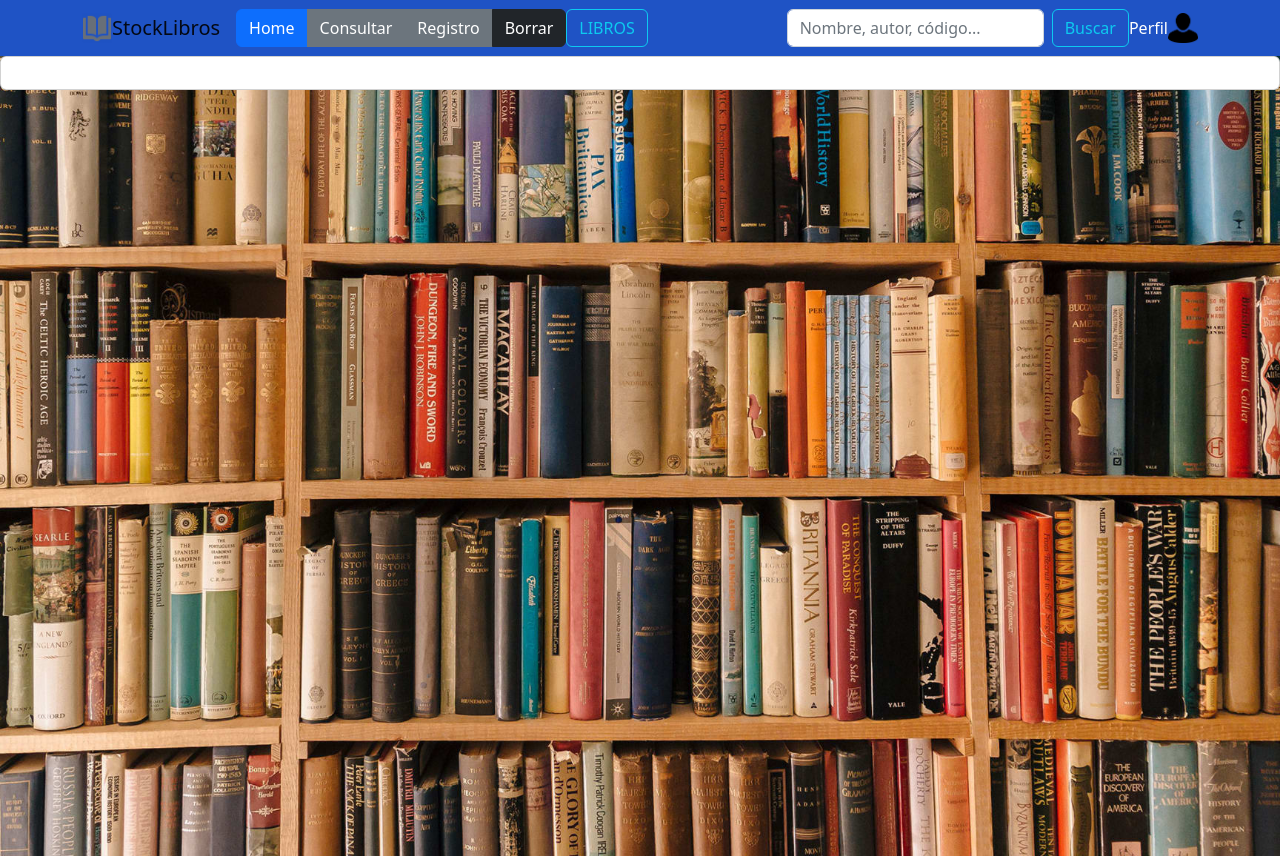
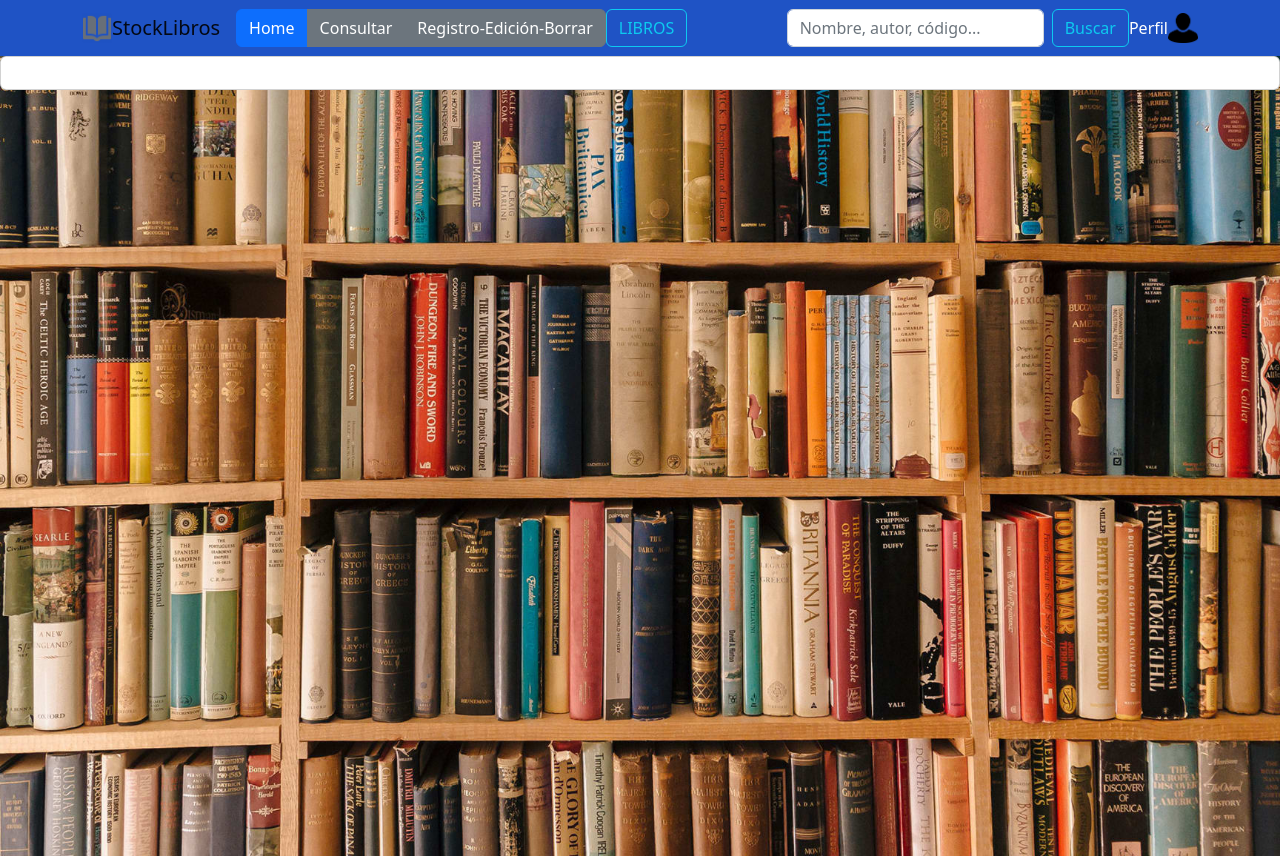
Before and after one commit to samueldazadaza/app-crud-libros, a plain HTML site: page Home.html in a window 1280 px wide. Drawn offline with nearby package versions, Linux system fonts and the light colour scheme.

Commit message:
Update Home.html

```diff
--- a/Home.html
+++ b/Home.html
@@ -24,8 +24,7 @@
                 <div class="btn-group" style="text-align:left;">
                     <a href="Home.html" class="btn btn-primary" type="button">Home</a>
                     <a href="Consultar.html" class="btn btn-secondary">Consultar</a>
-                    <a href="Registro.html" class="btn btn-secondary">Registro</a>
-                    <a class="btn btn-dark">Borrar</a>
+                    <a href="Registro.html" class="btn btn-secondary">Registro-Edición-Borrar</a>
                 </div>
                 <div class="nav-item">
                     <a href="#" class="btn btn-outline-info" type="button">LIBROS</a>
```
